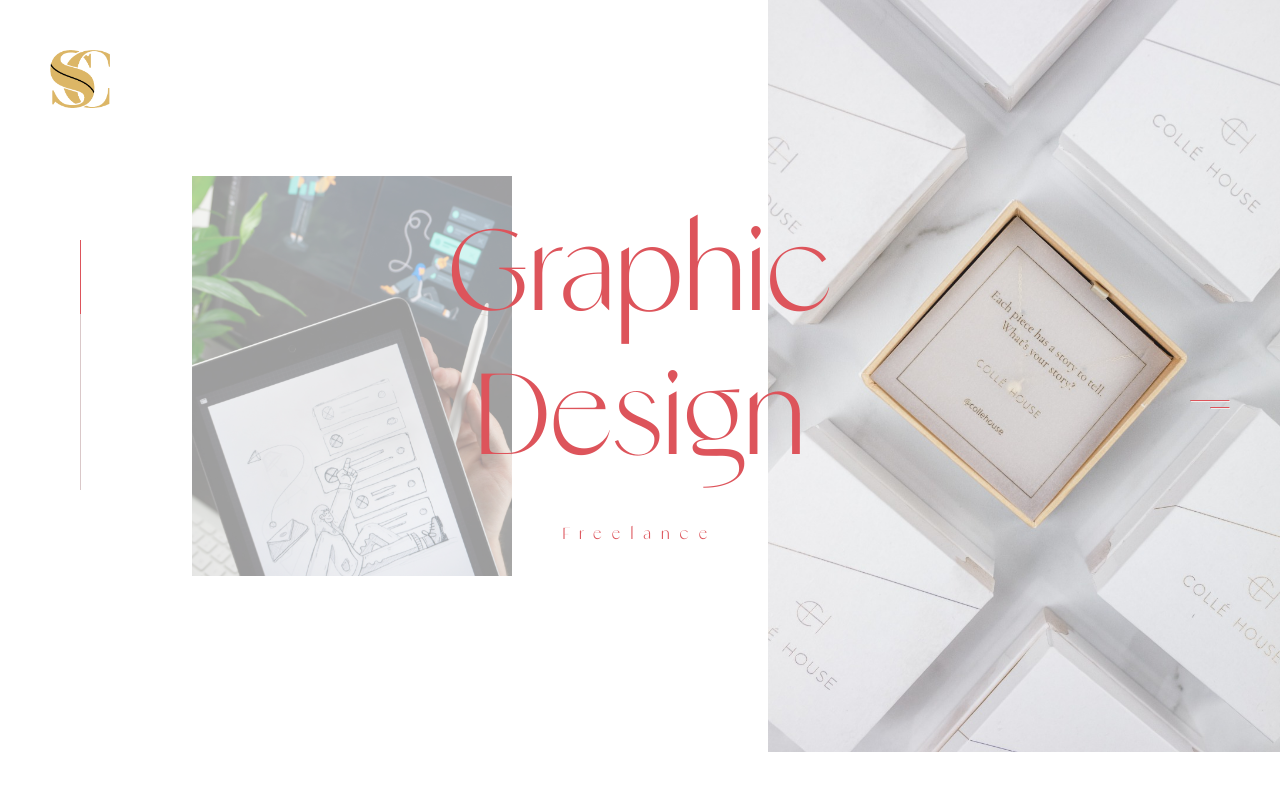
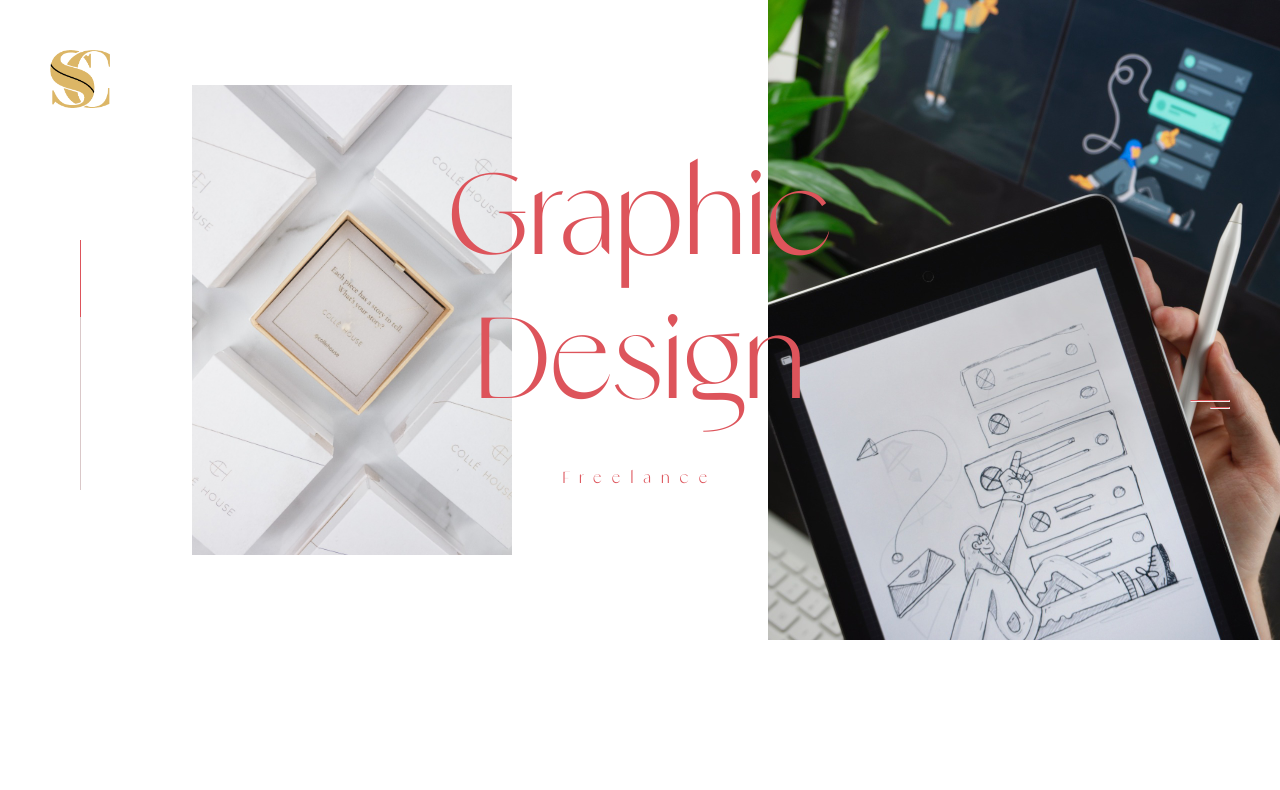
Before and after one commit to Salman5522/portfolio, a React (Create React App) app: page / in a window 1280 px wide. Shown: the top 790 px of the page. Built offline with nearby package versions, Linux system fonts and the light colour scheme.

Commit message:
main page images swapped

```diff
--- a/src/components/sectionOne.js
+++ b/src/components/sectionOne.js
@@ -41,12 +41,12 @@ export default function SectionOne() {
         <img
           className="image-1"
           src={require("../images/image-1.jpeg")}
-          alt="image 1"
+          alt="white interface"
         />
         <img
           className="image-2" height={"500px"}
           src={require("../images/image-2.jpeg")}
-          alt="image 2"
+          alt="colorful interface"
         />
       </div>
     </section>
--- a/src/styles/sectionOne.css
+++ b/src/styles/sectionOne.css
@@ -34,7 +34,7 @@
 }
 
 .image-1{
-    opacity: 0.4;
+    /* opacity: 0.4; */
     width: 25vw;
     z-index: -1;
 }
```
Also changed, not shown: src/images/image-1.jpeg, src/images/image-2.jpeg.
